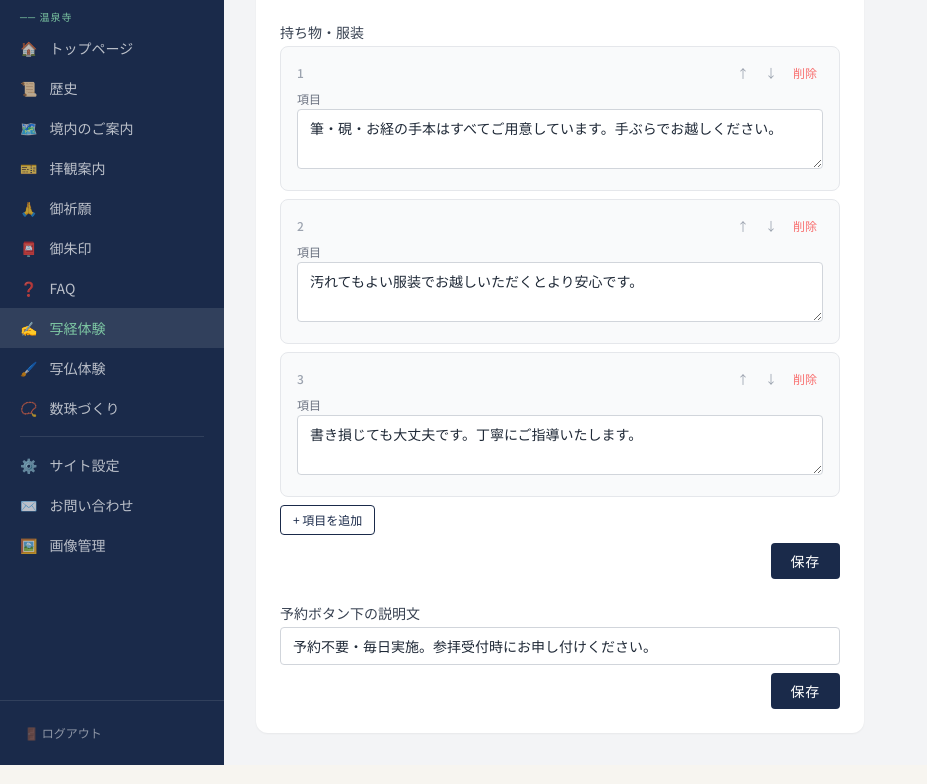
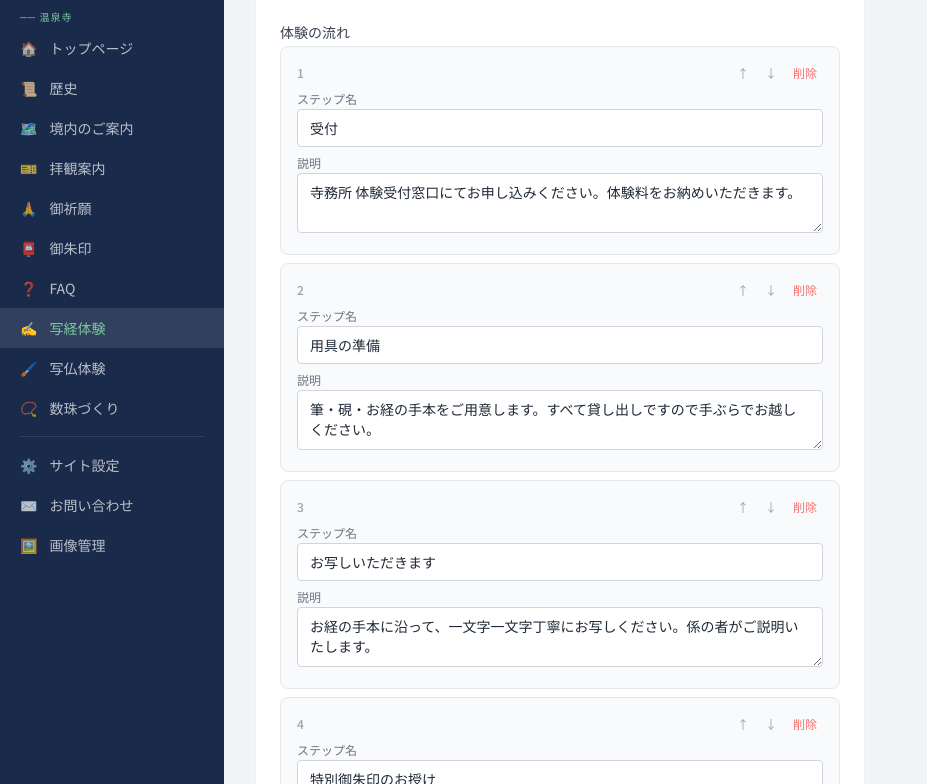
Before and after one commit to tachikikannon/tachikikannon, a Next.js app: page /admin/onsenji/shakyou in a window 1280 px wide. Shown: the part 816-1600 px from the top of the page, without its empty margins (0-927 px from the left). Built offline with nearby package versions, Linux system fonts and the light colour scheme; no server answers; the database is empty.

Commit message:
Add 体験の流れ field to 温泉寺 写経体験 admin edit page

```diff
--- a/src/app/admin/onsenji/shakyou/page.tsx
+++ b/src/app/admin/onsenji/shakyou/page.tsx
@@ -8,6 +8,16 @@ const FIELDS = [
   { key: 'onsenji_shakyou_about_p2', label: '写経とは（段落2）', multiline: true, defaultValue: '温泉寺では薬師如来に縁の深いお経をお写しいただきます。体験後は特別御朱印をお授けします。毎日開催していますので、参拝の際にお気軽にお申し付けください。' },
   { key: 'onsenji_shakyou_fee',  label: '体験料', defaultValue: '1,000円（特別御朱印授与込み）' },
   { key: 'onsenji_shakyou_time', label: '所要時間', defaultValue: '約15分' },
+  {
+    key: 'onsenji_shakyou_flow', label: '体験の流れ', type: 'list' as const,
+    listFields: [{ key: 'title', label: 'ステップ名' }, { key: 'text', label: '説明', multiline: true }],
+    defaultValue: J([
+      { title: '受付', text: '寺務所 体験受付窓口にてお申し込みください。体験料をお納めいただきます。' },
+      { title: '用具の準備', text: '筆・硯・お経の手本をご用意します。すべて貸し出しですので手ぶらでお越しください。' },
+      { title: 'お写しいただきます', text: 'お経の手本に沿って、一文字一文字丁寧にお写しください。係の者がご説明いたします。' },
+      { title: '特別御朱印のお授け', text: '完成後、特別御朱印をお授けします。' },
+    ]),
+  },
   {
     key: 'onsenji_shakyou_items', label: '持ち物・服装', type: 'list' as const,
     listFields: [{ key: 'text', label: '項目', multiline: true }],
```
